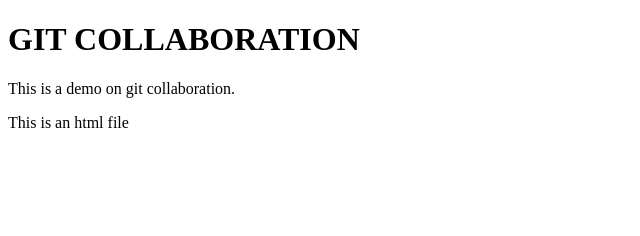
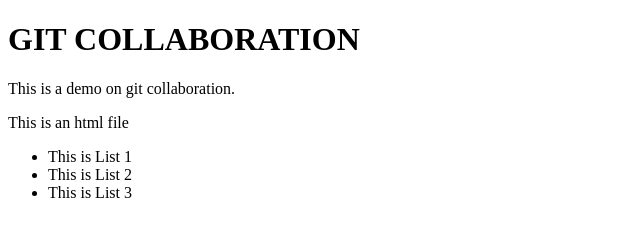
Before and after one commit to otienosteve/git-collabo, a plain HTML site: page index.html in a window 1280 px wide. Shown: the whole page, without its empty margins (0-640 px from the left). Drawn offline with Linux system fonts and the light colour scheme.

Commit message:
Add List

```diff
--- a/index.html
+++ b/index.html
@@ -13,7 +13,12 @@
 
     <p> This is an html file </p>
 
+<ul>
 
+    <li>This is List 1</li>
+    <li>This is List 2</li>
+    <li>This is List 3</li>
+</ul>
 
 
 
```
